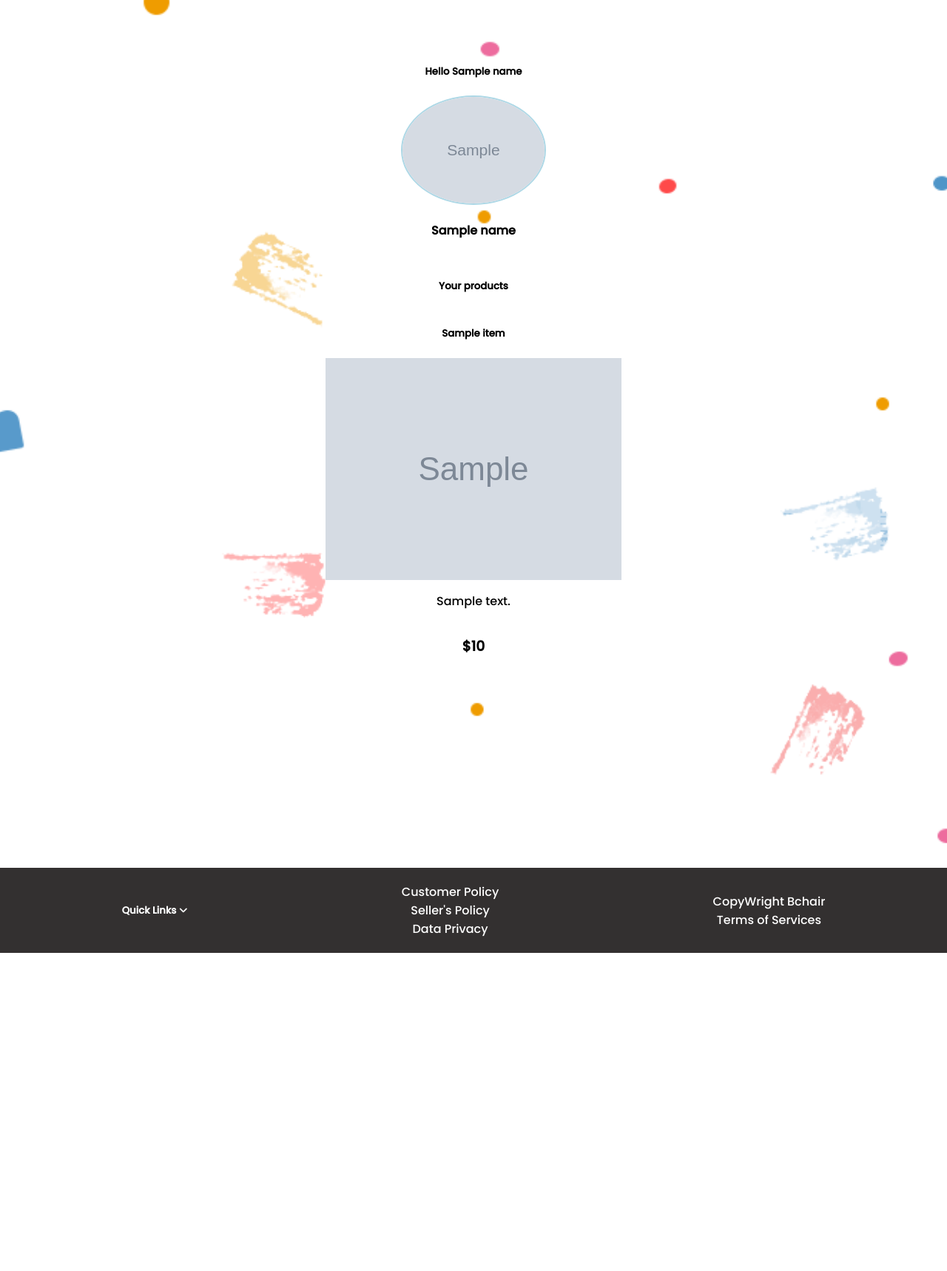
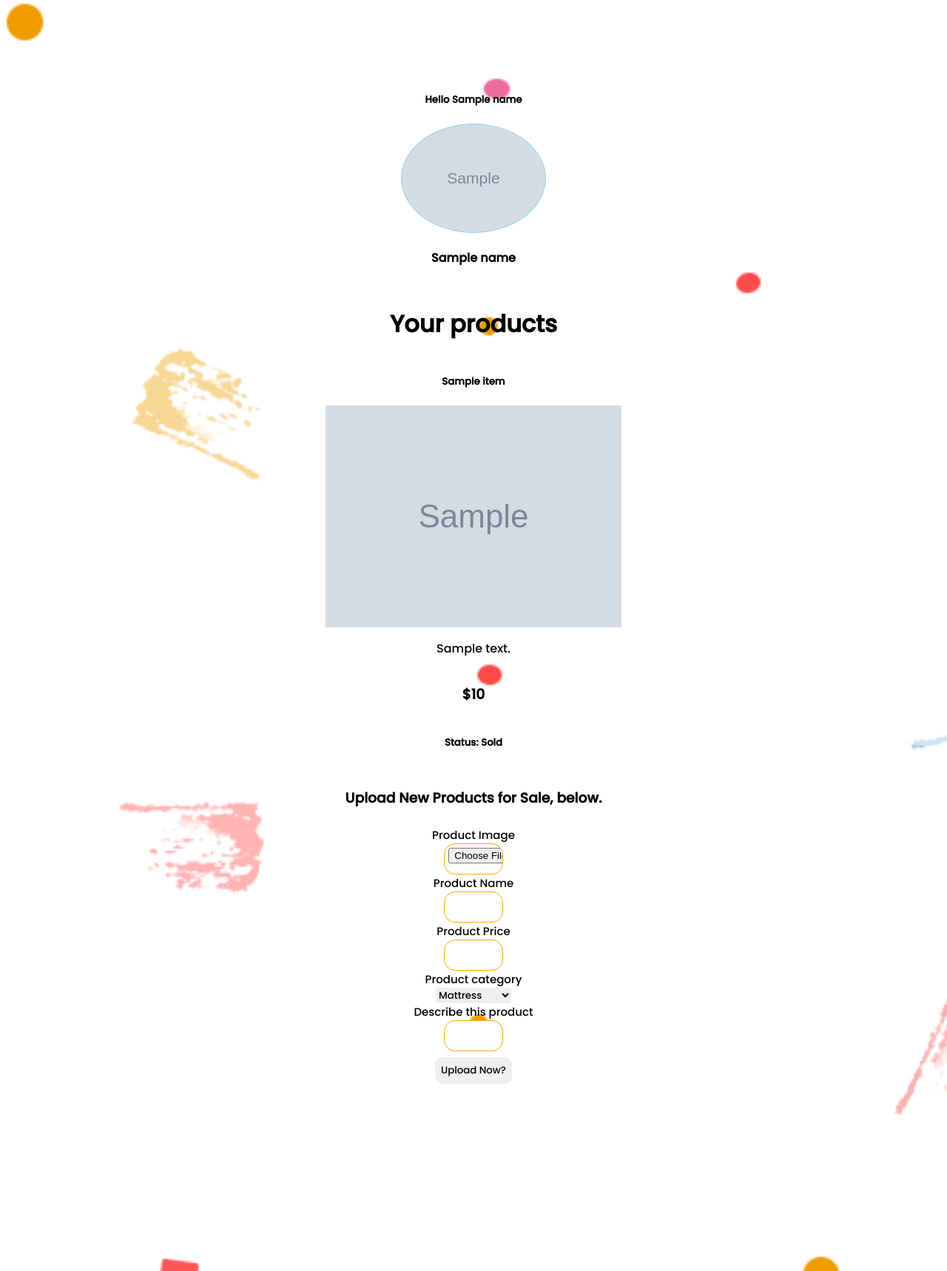
Before and after one commit to Zedtek-me/E-commerce, a Django app: template Ebackend/template/profile.html in a window 1280 px wide. Shown: the part 63-1781 px from the top of the page at 74% size. Before the commit the page ends 1351 px from the top, so only its background shows below. Run offline with Django 4.2, Linux system fonts and the light colour scheme; the template is opened without the code that fills it: most values are stand-ins (such as "Sample title", 1, 10 or a date in 2020); grey boxes marked "Sample" are stand-in pictures; some libraries are stand-ins or nearby versions.

Commit message:
development

```diff
--- a/Ebackend/admin.py
+++ b/Ebackend/admin.py
@@ -1,5 +1,5 @@
 from django.contrib import admin
-from .models import VendorProfile, BuyerProfile, Product
+from .models import VendorProfile, BuyerProfile, Product, Category
 
 # registering my tables for view in the admin dashboard
-admin.site.register([VendorProfile, BuyerProfile,Product])
+admin.site.register([VendorProfile, BuyerProfile,Product, Category])
--- a/Ebackend/static/js/index.js
+++ b/Ebackend/static/js/index.js
@@ -16,3 +16,11 @@
     detail.style.display= 'flex';
     setTimeout(()=>{detail.style.display='none'}, 5000)
 }
+
+// display a preview of product uploaded by a vendor
+let img_file= document.querySelector('#product_img')
+img_file.addEventListener('change', (e)=>{
+    let product_img= document.querySelector('.product_img')/*image tag to hold the image for a quick display*/
+    product_img.src= URL.createObjectURL(e.target.files[0])
+}
+)
--- a/Ebackend/template/checkout.html
+++ b/Ebackend/template/checkout.html
@@ -77,7 +77,7 @@
 
     </div>
     <div class="your-order">
-        <!-- Display text based on whether it's a direct request or from product -->
+        <!-- Display text based on whether it's a direct request or from product, and whether user is authenticated or nots.-->
         {%if request.GET.product_id%}
                 <h3 id="your-order">Your Order</h3>
             {%if user.is_authenticated%}
--- a/Ebackend/template/profile.html
+++ b/Ebackend/template/profile.html
@@ -6,6 +6,11 @@
 
 {%block content%}
     <div class="profile-parent">
+        {%if msgs%}
+            {%for msg in msgs%}
+            <div {%if msg.tags%}class="{{msg.tags}} message"{%endif%}>{{msg}}</div>
+            {%endfor%}
+        {%endif%}
         <h5 id="hello">Hello {{name}}</h5>
         <!-- for vendors -->
         {%if name.vendorprofile%}
@@ -13,18 +18,40 @@
                 <img src="{{name.vendorprofile.profile_img.url}}" class="profile-pic" alt="profile-pic" type="img/jpg">
                 <h4 class="name">{{name}}</h4>
             </div>
+            <!-- current products -->
             <div class="product-flex">
-                <h5 id="your-products"> Your products</h5>
+                <h1 id="your-products"> Your products</h1>
                 <div class="your_products">
                     {%for item in name.product_set.all%}
                         <div class="products">
                             <h5 id="prod-name">{{item.product_name}}</h5>
                             <img src="{{item.product_image.url}}" alt="">
                             <p id="prod-dscr">{{item.product_description}}</p>
-                        <h3 id="price">${{item.price}}</h3>
+                            <h3 id="price">${{item.price}}</h3>
+                            <h5 id="prod-status">Status:{%if item.sold == False%}In stock{%else%} Sold{%endif%}</h5>
                         </div>
                     {%endfor%}
                 </div>
+            </div>
+            <!-- product upload section -->
+            <div class="add-products">
+                <h3 id="add-headsUp">Upload New Products for Sale, below.</h3>
+                <img src="" alt="product image"  class="product_img" style="display: none;">
+                <form action="{%url 'profile'%}" method="post" class="upload-form">
+                    {%csrf_token%}
+                    <label for="product image">Product Image</label><input type="file" accept="image/*" name="product_image" id="product_img" required>
+                    <label for="product name">Product Name</label><input type="text" name="product_name" required>
+                    <label for="product price">Product Price</label><input type="text" name="product_price" required>
+                    <label for="product category">Product category</label>
+                    <select name="category" required>
+                        <option value="mattress">Mattress</option>
+                        <option value="bed">Bedroom</option>
+                        <option value="living">Living Room</option>
+                        <option value="kid">Kid Room</option>
+                    </select>
+                    <label for="about">Describe this product</label><input type="text" name="description" required>
+                    <button type="submit">Upload Now?</button>
+                </form>
             </div>
         <!-- for buyers -->
         {%else%}
```
Also changed, not shown: Ebackend/models.py (+9 -1 lines), Ebackend/serializers.py (+7 -1 lines), Ebackend/views.py (+16 -4 lines).
